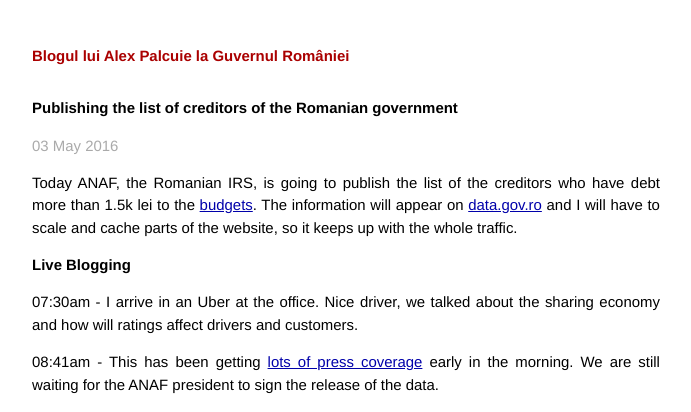
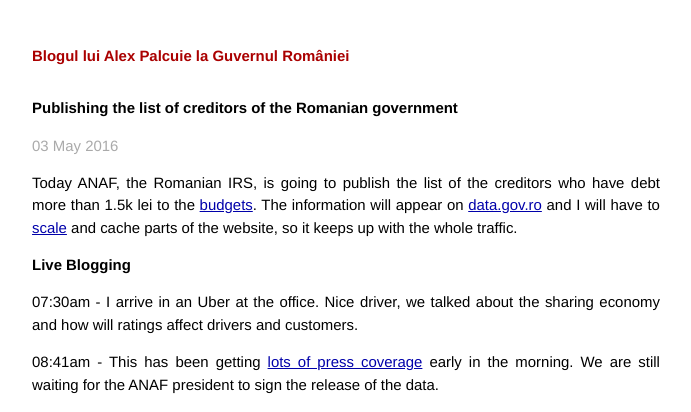
Before and after one commit to palcu/gov.palcu.ro, a Jekyll site: the page built from _posts/2016-05-03-publishing-the-list-of-creditors-of-the-romanian-government.markdown, in a window 1280 px wide. Shown: the top 412 px of the page, without its empty margins (294-985 px from the left). Built offline with Jekyll 4.4.1, drawn with Linux system fonts in a browser that asks for light colours; some of the changed lines change nothing that is shown.

Commit message:
Add URL to github

```diff
--- a/_posts/2016-05-03-publishing-the-list-of-creditors-of-the-romanian-government.markdown
+++ b/_posts/2016-05-03-publishing-the-list-of-creditors-of-the-romanian-government.markdown
@@ -3,7 +3,7 @@ title: Publishing the list of creditors of the Romanian government
 layout: post
 ---
 
-Today ANAF, the Romanian IRS, is going to publish the list of the creditors who have debt more than 1.5k lei to the [budgets](http://www.digi24.ro/Stiri/Digi24/Economie/Stiri/LISTA+RUSINII+DATORNICI+ANAF+PUBLICATA). The information will appear on [data.gov.ro](https://data.gov.ro/dataset/datoriile-catre-bugetul-de-stat) and I will have to scale and cache parts of the website, so it keeps up with the whole traffic.
+Today ANAF, the Romanian IRS, is going to publish the list of the creditors who have debt more than 1.5k lei to the [budgets](http://www.digi24.ro/Stiri/Digi24/Economie/Stiri/LISTA+RUSINII+DATORNICI+ANAF+PUBLICATA). The information will appear on [data.gov.ro](https://data.gov.ro/dataset/datoriile-catre-bugetul-de-stat) and I will have to [scale](https://github.com/govro/datagovro/issues/43) and cache parts of the website, so it keeps up with the whole traffic.
 
 **Live Blogging**
 
```
